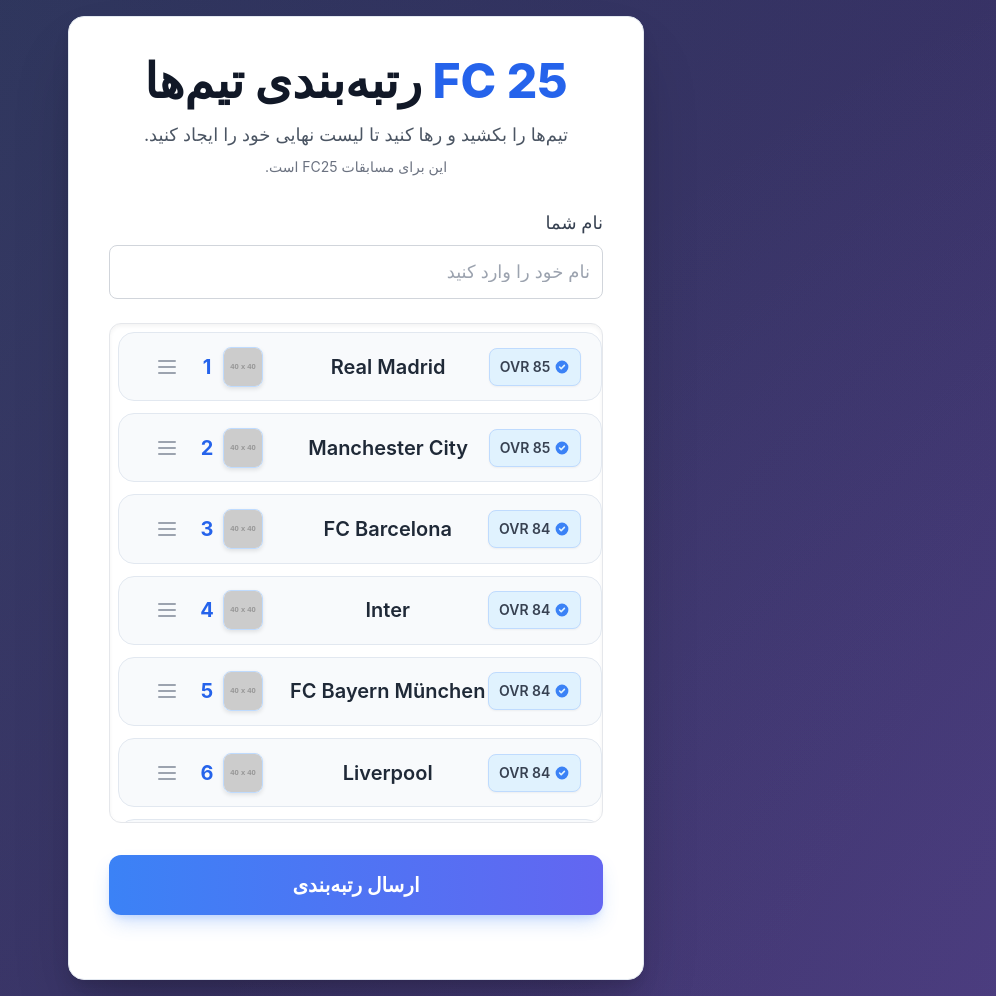
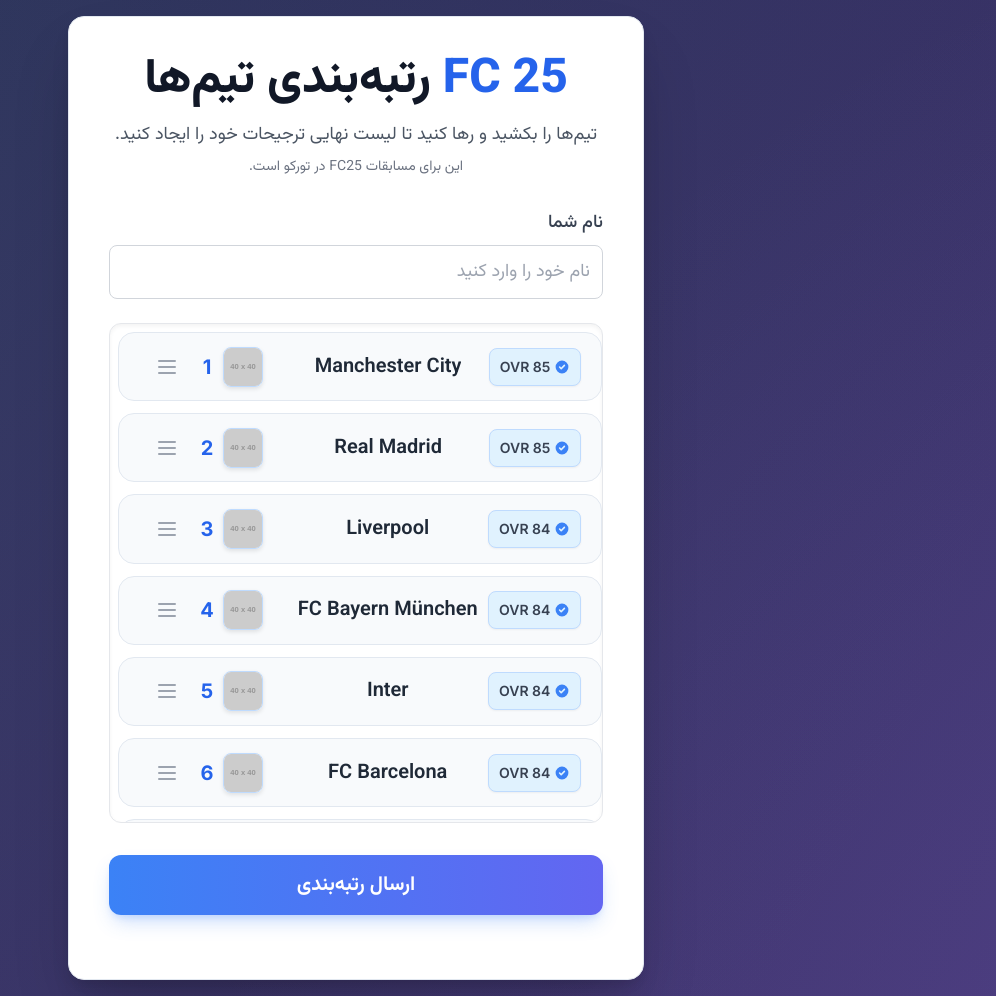
Before and after one commit to nimaema/FC25, a plain HTML site: page index.html in a window 1280 px wide. Shown: the whole page, without its empty margins (284-1280 px from the left). Drawn offline with nearby package versions, Linux system fonts and the light colour scheme; placeholder pictures from the web are drawn by us; a web font is replaced by a local one.

Commit message:
Update index.html

```diff
--- a/index.html
+++ b/index.html
@@ -3,7 +3,7 @@
     <meta charset="UTF-8">
     <meta name="viewport" content="width=device-width, initial-scale=1.0">
     <title>رتبه‌بندی تیم‌های FC 25</title>
-    <link href="https://fonts.com/css2?family=Inter:wght@300;400;600;700;800&family=Vazirmatn:wght@300;400;500;600;700;800&display=swap" rel="stylesheet">
+    <link href="https://fonts.googleapis.com/css2?family=Inter:wght@300;400;600;700;800&family=Vazirmatn:wght@300;400;500;600;700;800&display=swap" rel="stylesheet">
     <script src="https://cdn.tailwindcss.com"></script>
     <style>
         /* Custom styles for a professional, light UI with new color scheme */
@@ -260,10 +260,10 @@
             <span class="text-blue-600">FC 25</span> رتبه‌بندی تیم‌ها
         </h1>
         <p class="text-md sm:text-lg text-center text-gray-600 mb-2">
-            تیم‌ها را بکشید و رها کنید تا لیست نهایی خود را ایجاد کنید.
+            تیم‌ها را بکشید و رها کنید تا لیست نهایی ترجیحات خود را ایجاد کنید.
         </p>
         <p class="text-sm text-center text-gray-500 mb-8">
-            این برای مسابقات FC25 است.
+            این برای مسابقات FC25 در تورکو است.
         </p>
 
         <div class="mb-6">
@@ -290,32 +290,33 @@
     </div>
 
     <script>
-        // Updated teams data - Based on Top_25_Football_Clubs.csv
+        // Updated teams data - Based on Top 25 Football Clubs (Updated) PDF
         const teamsData = [
-            { name: "Real Madrid", ovr: 85, att: 88, mid: 85, def: 83, logoText: "RMA", logoColor: "00529F", initialTextColor: "FFFFFF" },
-            { name: "Manchester City", ovr: 85, att: 86, mid: 83, def: 79, logoText: "MCI", logoColor: "6CABDD", initialTextColor: "FFFFFF" },
-            { name: "FC Barcelona", ovr: 84, att: 85, mid: 85, def: 83, logoText: "BAR", logoColor: "A50044", initialTextColor: "FFFFFF" },
-            { name: "Inter", ovr: 84, att: 86, mid: 84, def: 83, logoText: "INT", logoColor: "000000", initialTextColor: "FFFFFF" },
-            { name: "FC Bayern München", ovr: 84, att: 90, mid: 84, def: 82, logoText: "BAY", logoColor: "DC052D", initialTextColor: "FFFFFF" },
-            { name: "Liverpool", ovr: 84, att: 83, mid: 84, def: 85, logoText: "LIV", logoColor: "C8102E", initialTextColor: "FFFFFF" },
-            { name: "Paris Saint-Germain", ovr: 83, att: 83, mid: 83, def: 84, logoText: "PSG", logoColor: "004170", initialTextColor: "FFFFFF" },
-            { name: "Bayer 04 Leverkusen", ovr: 83, att: 83, mid: 84, def: 83, logoText: "B04", logoColor: "E32221", initialTextColor: "FFFFFF" },
-            { name: "Arsenal", ovr: 83, att: 83, mid: 85, def: 81, logoText: "ARS", logoColor: "EF0107", initialTextColor: "FFFFFF" },
-            { name: "Atlético Madrid", ovr: 82, att: 84, mid: 80, def: 81, logoText: "ATM", logoColor: "CB3524", initialTextColor: "FFFFFF" },
-            { name: "AC Milan", ovr: 81, att: 81, mid: 79, def: 79, logoText: "ACM", logoColor: "FB090B", initialTextColor: "FFFFFF" },
-            { name: "Borussia Dortmund", ovr: 81, att: 82, mid: 79, def: 81, logoText: "BVB", logoColor: "FDE100", initialTextColor: "000000" },
-            { name: "Tottenham Hotspur", ovr: 81, att: 80, mid: 83, def: 81, logoText: "TOT", logoColor: "132257", initialTextColor: "FFFFFF" },
-            { name: "Newcastle United", ovr: 81, att: 81, mid: 80, def: 80, logoText: "NEW", logoColor: "000000", initialTextColor: "FFFFFF" },
-            { name: "Aston Villa", ovr: 81, att: 84, mid: 80, def: 80, logoText: "AVL", logoColor: "95BFE5", initialTextColor: "000000" },
-            { name: "RB Leipzig", ovr: 80, att: 82, mid: 79, def: 80, logoText: "RBL", logoColor: "001E44", initialTextColor: "FFFFFF" },
-            { name: "Athletic Club", ovr: 80, att: 75, mid: 80, def: 80, logoText: "ATH", logoColor: "BB0000", initialTextColor: "FFFFFF" },
-            { name: "Fenerbahçe SK", ovr: 80, att: 81, mid: 79, def: 79, logoText: "FEN", logoColor: "004080", initialTextColor: "FFFFFF" },
-            { name: "Juventus", ovr: 80, att: 82, mid: 80, def: 78, logoText: "JUV", logoColor: "000000", initialTextColor: "FFFFFF" },
-            { name: "Manchester United", ovr: 80, att: 77, mid: 76, def: 80, logoText: "MUN", logoColor: "DA291C", initialTextColor: "FFFFFF" },
-            { name: "Atalanta", ovr: 79, att: 80, mid: 80, def: 78, logoText: "ATA", logoColor: "000080", initialTextColor: "FFFFFF" },
-            { name: "Lazio", ovr: 79, att: 80, mid: 79, def: 78, logoText: "LAZ", logoColor: "73C2FB", initialTextColor: "000000" },
-            { name: "Napoli", ovr: 79, att: 80, mid: 79, def: 80, logoText: "NAP", logoColor: "0072C6", initialTextColor: "FFFFFF" },
-            { name: "Roma", ovr: 79, att: 78, mid: 78, def: 80, logoText: "ROM", logoColor: "860D2C", initialTextColor: "FFFFFF" }
+            { "name": "Manchester City", "ovr": 85, "att": 84, "mid": 84, "def": 81, "logoText": "MCI", "logoColor": "6CABDD", "initialTextColor": "FFFFFF" },
+            { "name": "Real Madrid", "ovr": 85, "att": 88, "mid": 85, "def": 83, "logoText": "RMA", "logoColor": "00529F", "initialTextColor": "FFFFFF" },
+            { "name": "Liverpool", "ovr": 84, "att": 83, "mid": 84, "def": 85, "logoText": "LIV", "logoColor": "C8102E", "initialTextColor": "FFFFFF" },
+            { "name": "FC Bayern München", "ovr": 84, "att": 90, "mid": 84, "def": 82, "logoText": "BAY", "logoColor": "DC052D", "initialTextColor": "FFFFFF" },
+            { "name": "Inter", "ovr": 84, "att": 86, "mid": 84, "def": 83, "logoText": "INT", "logoColor": "000000", "initialTextColor": "FFFFFF" },
+            { "name": "FC Barcelona", "ovr": 84, "att": 84, "mid": 85, "def": 83, "logoText": "BAR", "logoColor": "A50044", "initialTextColor": "FFFFFF" },
+            { "name": "Arsenal", "ovr": 83, "att": 82, "mid": 86, "def": 81, "logoText": "ARS", "logoColor": "EF0107", "initialTextColor": "FFFFFF" },
+            { "name": "Bayer 04 Leverkusen", "ovr": 83, "att": 83, "mid": 84, "def": 83, "logoText": "B04", "logoColor": "E32221", "initialTextColor": "FFFFFF" },
+            { "name": "Paris Saint-Germain", "ovr": 83, "att": 83, "mid": 82, "def": 84, "logoText": "PSG", "logoColor": "004170", "initialTextColor": "FFFFFF" },
+            { "name": "Atlético Madrid", "ovr": 82, "att": 84, "mid": 80, "def": 81, "logoText": "ATM", "logoColor": "CB3524", "initialTextColor": "FFFFFF" },
+            { "name": "Aston Villa", "ovr": 81, "att": 82, "mid": 81, "def": 80, "logoText": "AVL", "logoColor": "95BFE5", "initialTextColor": "000000" },
+            { "name": "Newcastle United", "ovr": 81, "att": 81, "mid": 80, "def": 80, "logoText": "NEW", "logoColor": "000000", "initialTextColor": "FFFFFF" },
+            { "name": "Tottenham Hotspur", "ovr": 81, "att": 81, "mid": 82, "def": 81, "logoText": "TOT", "logoColor": "132257", "initialTextColor": "FFFFFF" },
+            { "name": "Borussia Dortmund", "ovr": 81, "att": 85, "mid": 79, "def": 81, "logoText": "BVB", "logoColor": "FDE100", "initialTextColor": "000000" },
+            { "name": "AC Milan", "ovr": 81, "att": 81, "mid": 79, "def": 79, "logoText": "ACM", "logoColor": "FB090B", "initialTextColor": "FFFFFF" },
+            { "name": "Chelsea", "ovr": 80, "att": 81, "mid": 82, "def": 80, "logoText": "CHE", "logoColor": "034694", "initialTextColor": "FFFFFF" },
+            { "name": "Manchester United", "ovr": 80, "att": 77, "mid": 78, "def": 80, "logoText": "MUN", "logoColor": "DA291C", "initialTextColor": "FFFFFF" },
+            { "name": "RB Leipzig", "ovr": 80, "att": 82, "mid": 79, "def": 77, "logoText": "RBL", "logoColor": "001E44", "initialTextColor": "FFFFFF" },
+            { "name": "Juventus", "ovr": 80, "att": 82, "mid": 79, "def": 78, "logoText": "JUV", "logoColor": "000000", "initialTextColor": "FFFFFF" },
+            { "name": "Fenerbahçe SK", "ovr": 80, "att": 81, "mid": 79, "def": 79, "logoText": "FEN", "logoColor": "004080", "initialTextColor": "FFFFFF" },
+            { "name": "Athletic Club", "ovr": 80, "att": 74, "mid": 81, "def": 79, "logoText": "ATH", "logoColor": "BB0000", "initialTextColor": "FFFFFF" },
+            { "name": "Atalanta", "ovr": 79, "att": 80, "mid": 80, "def": 78, "logoText": "ATA", "logoColor": "000080", "initialTextColor": "FFFFFF" },
+            { "name": "Lazio", "ovr": 79, "att": 80, "mid": 79, "def": 78, "logoText": "LAZ", "logoColor": "73C2FB", "initialTextColor": "000000" },
+            { "name": "Napoli", "ovr": 79, "att": 80, "mid": 79, "def": 80, "logoText": "NAP", "logoColor": "0072C6", "initialTextColor": "FFFFFF" },
+            { "name": "Roma", "ovr": 79, "att": 83, "mid": 78, "def": 79, "logoText": "ROM", "logoColor": "860D2C", "initialTextColor": "FFFFFF" }
         ];
 
         const teamList = document.getElementById('team-list');
@@ -428,12 +429,11 @@
                     }
                 }
 
-                // --- FIX START: Reorder teamsData and re-render ---
+                // Reorder teamsData and re-render
                 const currentOrderNames = Array.from(teamList.children).map(li => li.getAttribute('data-team'));
                 const newOrderedTeamsData = currentOrderNames.map(name => teamsData.find(team => team.name === name));
                 teamsData.splice(0, teamsData.length, ...newOrderedTeamsData); // Update teamsData in place
                 renderTeams(); // Re-render the entire list to update ranks and ensure consistency
-                // --- FIX END ---
             }
             if (dragOverItem) {
                 dragOverItem.classList.remove('drag-over');
```
